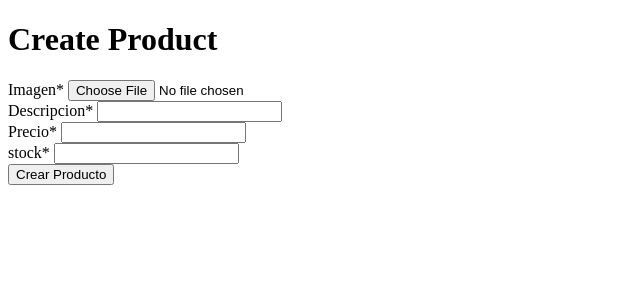
After one commit to LorenzoCampos/OrderThat, a PHP site: template resources/Views/createProduct.php in a window 1280 px wide. The commit adds this page. Shown: the top 300 px of the page, without its empty margins (0-640 px from the left). Run offline with PHP 8.4, Linux system fonts and the light colour scheme; the template is opened without the code that fills it, so the values that code supplies are empty.

Commit message:
added create product

```diff
--- a/config/testorderthat.sql
+++ b/config/testorderthat.sql
@@ -35,7 +35,7 @@ CREATE TABLE products (
 );
 
 CREATE TABLE orders_details (
-    id INT PRIMARY KEY AUTO_INCREMENT NOT NULL,
+    id INT PRIMARY KEY AUTO_INCREMENT,
     fk_product INT NOT NULL,
     fk_order INT NOT NULL,
     amount INT NOT NULL,
--- /dev/null
+++ b/resources/Views/createProduct.php
@@ -0,0 +1,42 @@
+<!DOCTYPE html>
+<html lang="en">
+<head>
+    <meta charset="UTF-8">
+    <meta name="viewport" content="width=device-width, initial-scale=1.0">
+    <title>Create Product</title>
+</head>
+
+<body>
+
+<h1>Create Product</h1>
+
+<form method='post' action='/createProductRequest' enctype='multipart/form-data'>
+    <div class='form-modify_item'>
+        <label for='image'>Imagen<span>*</span></label>
+        <input class='image' type='file' name='image' required>
+    </div>
+
+    <div class='form-modify_item'>
+        <label for='description'>Descripcion<span>*</span></label>
+        <input type='text' name='description' required>
+    </div>
+
+    <div class='form-modify_item'>
+        <label for='price'>Precio<span>*</span></label>
+        <input type='number' step='0.01' name='price' required>
+    </div>
+
+    <div class='form-modify_item'>
+        <label for='stock'>stock<span>*</span></label>
+        <input type='number' name='stock' required>
+    </div>
+
+    <div class='form-modify_submit'>
+        <button type='submit' name='submit'>Crear Producto</button>
+    </div>
+
+</form>
+
+</body>
+
+</html>
--- a/resources/Views/test.php
+++ /dev/null
@@ -1 +0,0 @@
-<?= $request["image_path"] ?>
--- a/resources/static/css/main.css
+++ b/resources/static/css/main.css
@@ -32,7 +32,7 @@ body{
   flex-direction: column;
   align-items: center;
 
-  background-color: var(--background-body);
+  background-color: #ff0000;
 }
 
 h1{
```
Also changed, not shown: App/Controllers/HomeController.php (+39 -5 lines), resources/Views/detailProduct.php (added, +11 -0 lines), resources/Views/home.php (+5 -2 lines), resources/Views/indexTest.php (added, +16 -0 lines), routes/web.php (+6 -4 lines), resources/static/img/1200x1200bb (2).jpg (added), resources/static/img/1200x1200bf-60 (1).jpg (added).
